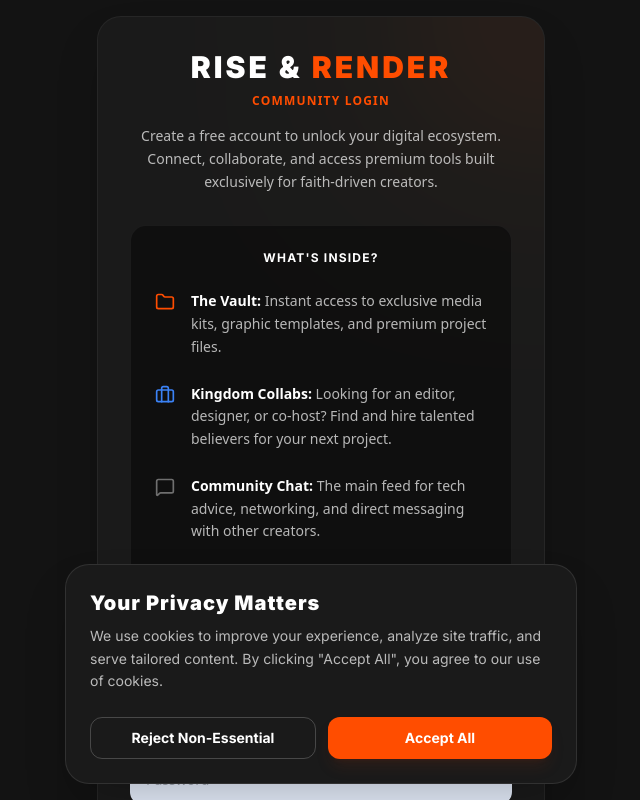
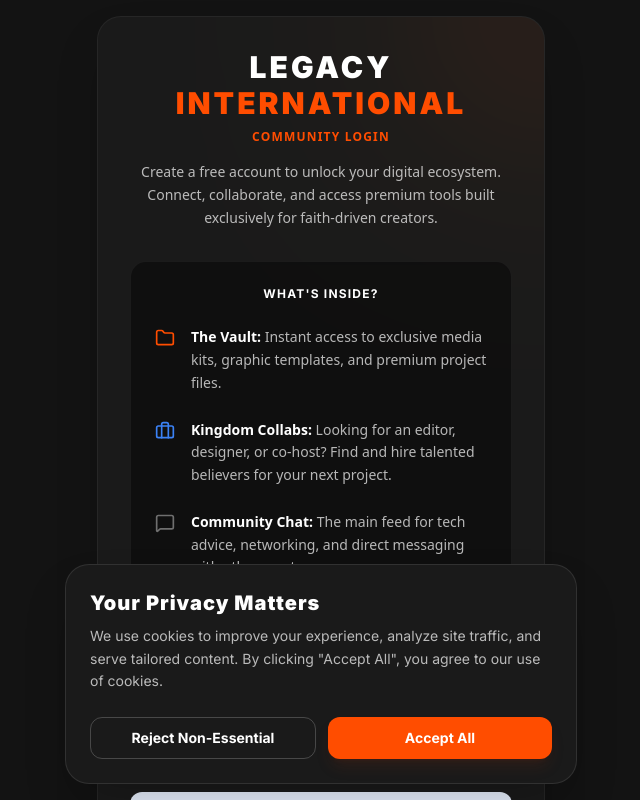
Before and after one commit to mikemillermedia/legacyint, a React (Vite) app: page /login in a window 1280 px wide. Shown: the top 800 px of the page, without its empty margins (319-959 px from the left). Built offline with nearby package versions, Linux system fonts and the light colour scheme; no server answers.

Commit message:
Update Login.tsx

```diff
--- a/Login.tsx
+++ b/Login.tsx
@@ -20,10 +20,10 @@ export default function Login() {
 
   // --- NATIVE SEO LOGIC ---
   useEffect(() => {
-    document.title = "Rise & Render | Community Login";
+    document.title = "Legacy International | Community Login";
 
     let metaDescription = document.querySelector('meta[name="description"]');
-    const descriptionText = "Sign in or create a free account for the Rise & Render Community. Connect, collaborate, and access premium tools built exclusively for faith-driven creators.";
+    const descriptionText = "Sign in or create a free account to join the Legacy International Community where you can access sermon guides, submit prayer requests and chat with the community.";
 
     if (metaDescription) {
       metaDescription.setAttribute("content", descriptionText);
@@ -76,7 +76,7 @@ export default function Login() {
         <div className="absolute -top-32 -right-32 w-64 h-64 bg-[#ff4d00] rounded-full mix-blend-screen filter blur-[100px] opacity-10" />
 
         <div className="text-center mb-8 relative z-10">
-          <h1 className="text-3xl font-black text-white uppercase tracking-widest">RISE & <span className="text-[#ff4d00]">RENDER</span></h1>
+          <h1 className="text-3xl font-black text-white uppercase tracking-widest">LEGACY <span className="text-[#ff4d00]">INTERNATIONAL</span></h1>
           <p className="text-[#ff4d00] font-bold text-xs tracking-widest mt-2 uppercase">Community Login</p>
           <p className="text-white/70 mt-4 text-sm leading-relaxed">
             {isSignUp ? "Create a free account to unlock your digital ecosystem. Connect, collaborate, and access premium tools built exclusively for faith-driven creators." : "Welcome back! Sign in to access the community."}
```
